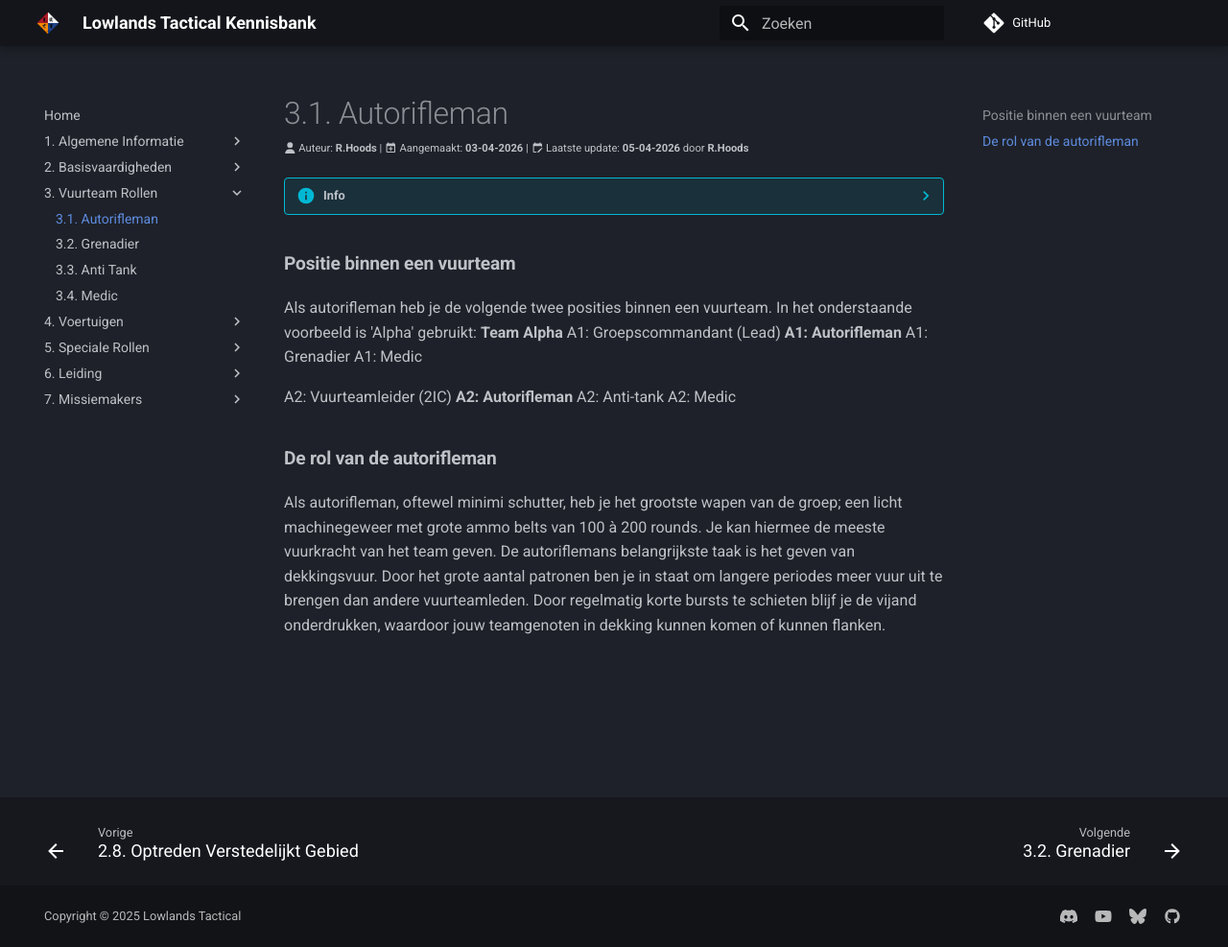
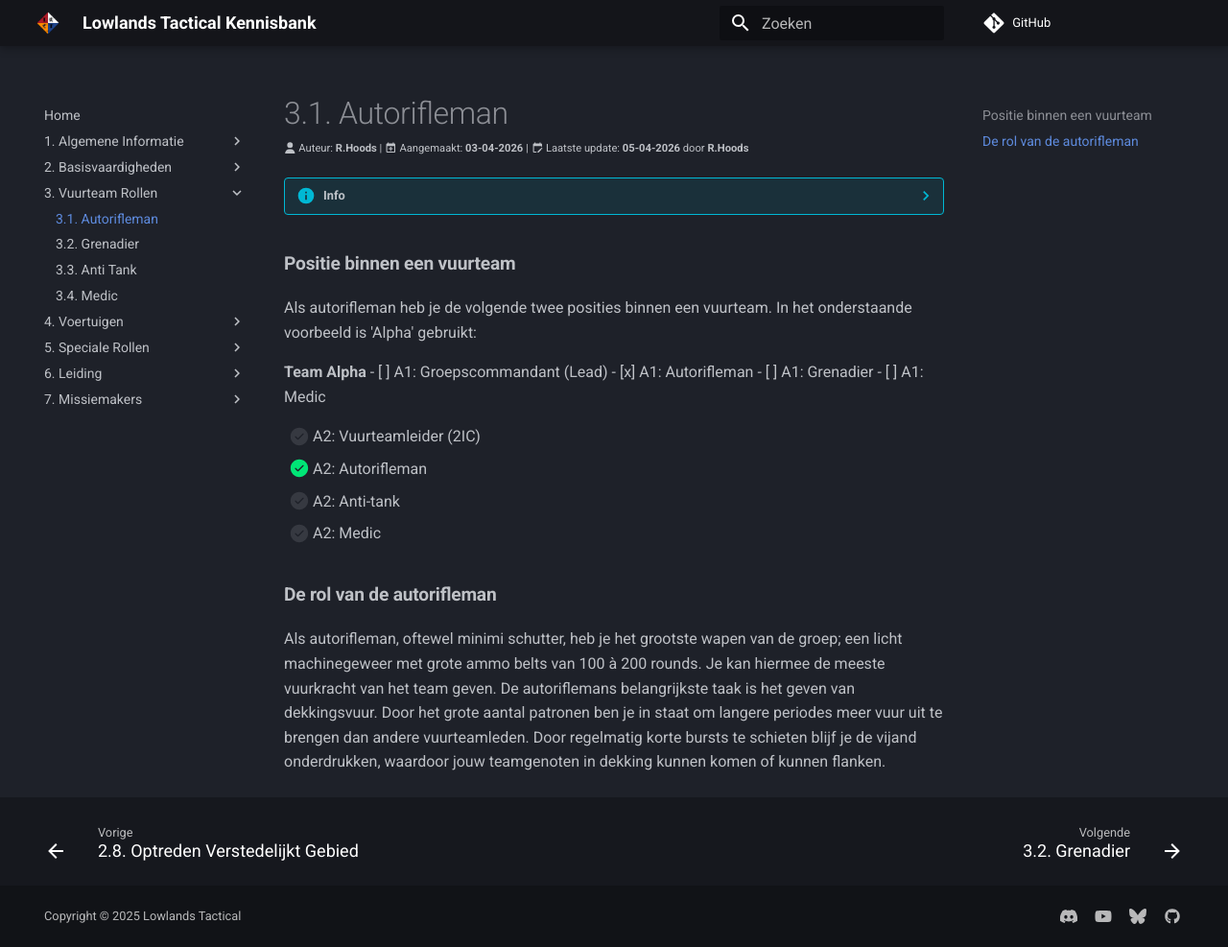
Before and after one commit to Lowlands-Tactical/LT-Wiki, an MkDocs documentation site: the page built from docs/3_vuurteam_rollen/3_1_autorifleman.md, in a window 1280 px wide and 987 px high. Shown: the whole window at 96% size. Built offline with MkDocs 1.6.1 and Material for MkDocs 9.7.7, drawn with Linux system fonts in a browser that asks for light colours; comment, search, counter and statistics services are not loaded; some of the changed lines change nothing that is shown.

Commit message:
visuele changes

```diff
--- a/docs/3_vuurteam_rollen/3_1_autorifleman.md
+++ b/docs/3_vuurteam_rollen/3_1_autorifleman.md
@@ -14,16 +14,17 @@ title: 3.1. Autorifleman
 
 ## Positie binnen een vuurteam
 Als autorifleman heb je de volgende twee posities binnen een vuurteam. In het onderstaande voorbeeld is 'Alpha' gebruikt:
+
 __Team Alpha__
-A1: Groepscommandant (Lead)
-__A1: Autorifleman__
-A1: Grenadier
-A1: Medic
+- [ ] A1: Groepscommandant (Lead)
+- [x] A1: Autorifleman
+- [ ] A1: Grenadier
+- [ ] A1: Medic
 
-A2: Vuurteamleider (2IC)
-__A2: Autorifleman__
-A2: Anti-tank
-A2: Medic
+- [ ] A2: Vuurteamleider (2IC)
+- [x] A2: Autorifleman
+- [ ] A2: Anti-tank
+- [ ] A2: Medic
 
 ## De rol van de autorifleman
 Als autorifleman, oftewel minimi schutter, heb je het grootste wapen van de groep; een licht machinegeweer met grote ammo belts van 100 à 200 rounds. Je kan hiermee de meeste vuurkracht van het team geven.
```
Also changed, not shown: docs/2_basisvaardigheden/2_1_gevechtsorde.md (+2 -0 lines).
